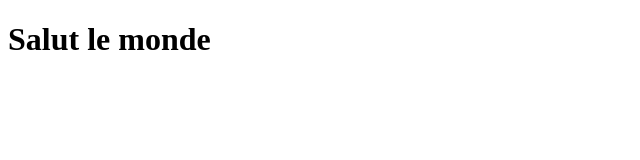
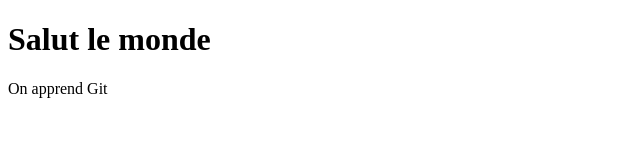
Before and after one commit to Msan8811/dev-p, a plain HTML site: page index.html in a window 1280 px wide. Shown: the whole page, without its empty margins (0-640 px from the left). Drawn offline with Linux system fonts and the light colour scheme.

Commit message:
Update index.html

```diff
--- a/index.html
+++ b/index.html
@@ -8,5 +8,6 @@
 </head>
 <body>
     <h1>Salut le monde</h1>
+    On apprend Git
 </body>
 </html>
```
